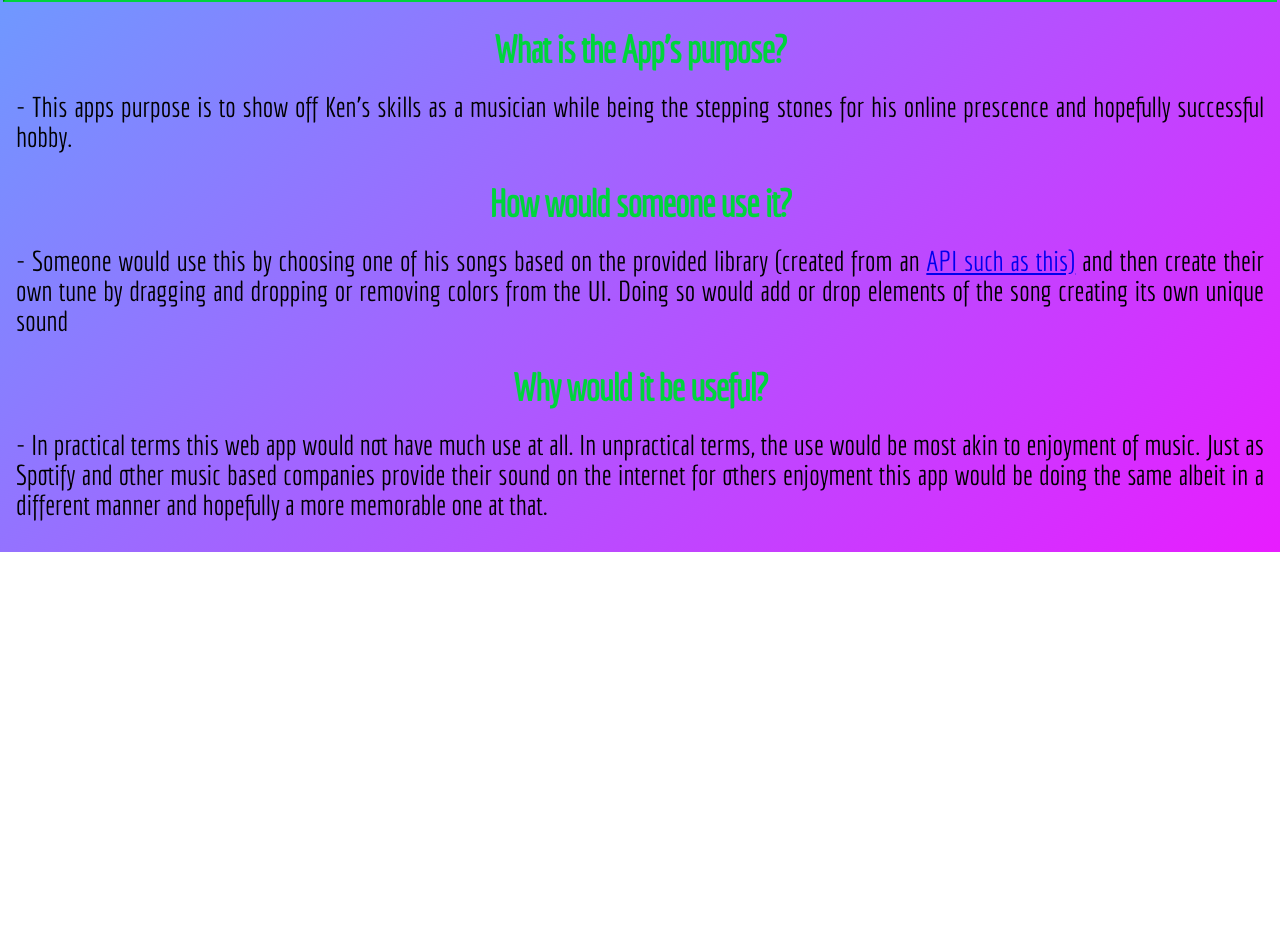
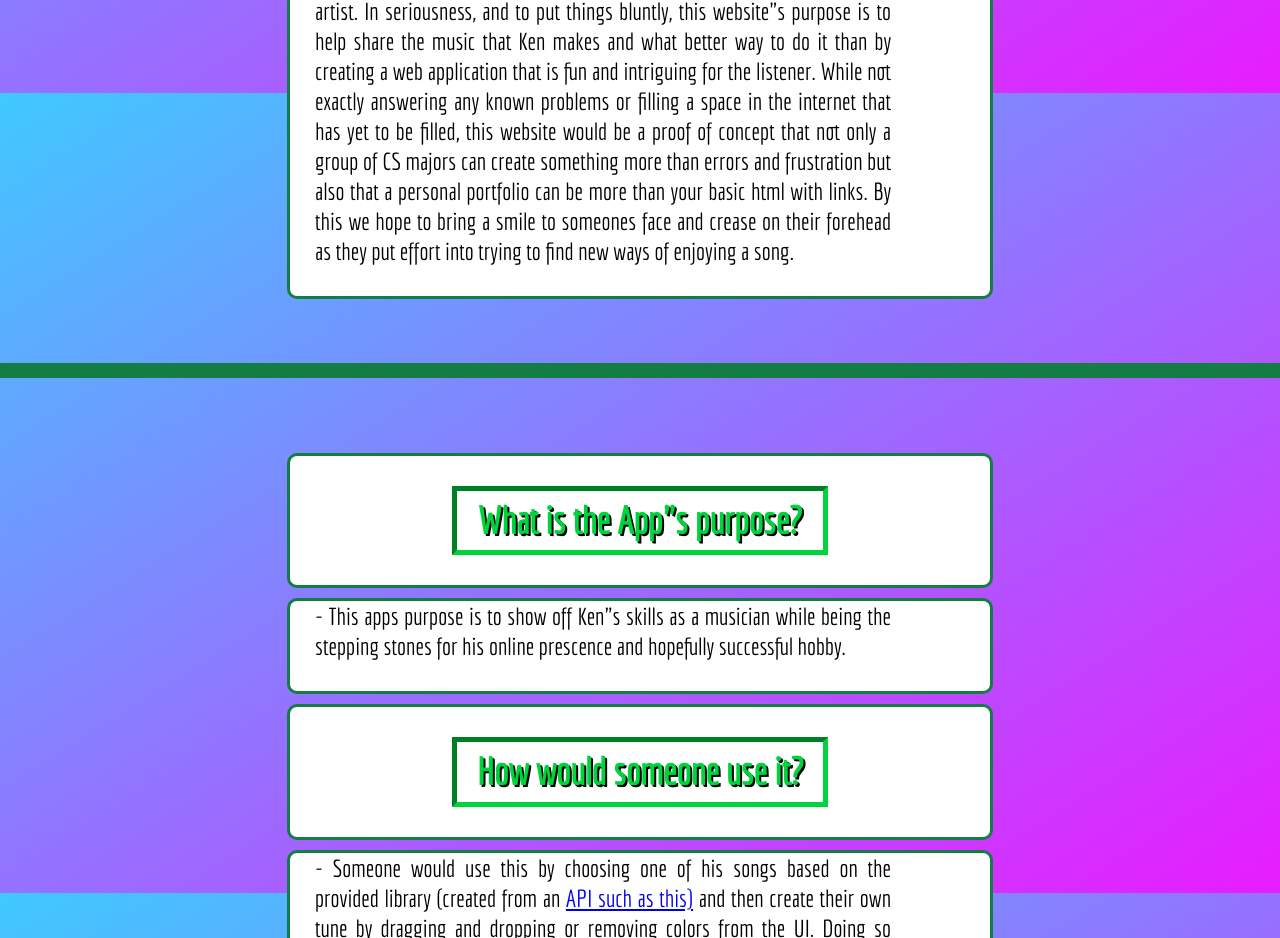
Before and after one commit to wwu-cptr220-a22/project-samuelhoffmann1, a website: page info.html in a window 1280 px wide. Shown: the part 707-1645 px from the top of the page. Before the commit the page ends 1259 px from the top, so only its background shows below. Drawn offline with nearby package versions, Linux system fonts and the light colour scheme.

Commit message:
gh-pages commit

```diff
--- a/css/howto.css
+++ b/css/howto.css
@@ -1,35 +1,37 @@
 html {
   background-image: linear-gradient(to bottom right, #40c9ff, #e81cff);
+  height: 100%;
+  margin: 0;
+  background-repeat: no-repeat;
+  background-attachment: fixed;
+}
+
+img {
+  display: none;
 }
 
 * {
   font-family: Economica, sans-serif;
 }
 
-body {
-  background-image: url("../images/howto.png"), url("../images/howto.png");
-  background-position: top left, top right;
-  background-size: 150px, 150px;
-  background-repeat: repeat-y, repeat-y;
-}
-
-.container {
-  display: flex;
-  justify-content: center;
+#navbar {
+  position: fixed;
+  width: 300px;
+  height: fit-content;
+  padding: 8px;
+  border: 3px solid #147d43;
+  top: 2%;
+  left: 50%;
+  margin-left: -150px;
+  background-color: #00d43c;
   text-align: center;
-  width: fit-content;
-  height: 30px;
-  position: fixed;
-  top: 2%;
-  left: 35%;
-  background-color: #00d43c;
 }
 
 a {
-  padding: 15px;
+  padding: 18px;
   text-decoration: none;
   color: white;
-  font-size: 26px;
+  font-size: 14px;
 }
 
 a:hover {
@@ -37,25 +39,97 @@ a:hover {
 }
 
 h1 {
-  margin: auto;
-  margin-top: 2rem;
   text-align: center;
-  padding: 1rem;
-  left: 28px;
   color: #00d43c;
-  font-size: 44px;
+  font-size: 32px;
   text-shadow: 2px 2px white;
   font-family: Economica, sans-serif;
+}
+
+.information {
+  display: flex;
+  flex-direction: column;
+  padding: 3rem;
 }
 
 p {
   color: black;
   font-family: Economica, sans-serif;
-  font-size: 28px;
-  line-height: 30px;
-  margin: auto;
+  font-size: 18px;
+  line-height: 20px;
   margin-bottom: 30px;
-  width: 42rem;
+  margin-left: 2rem;
+  margin-right: 2rem;
   text-align: justify;
   text-justify: inter-word;
 }
+
+.item {
+  border: 3px solid #147d43;
+  border-radius: 10px;
+  background-color: white;
+  width: 400px;
+  margin: auto;
+  margin-top: 20px;
+}
+
+@media (min-width: 768px) {
+  .imgbox {
+    display: grid;
+    height: 50%;
+    background-color: #57d3d1;
+  }
+
+  .center-fit {
+    display: inline;
+    max-width: 50%;
+    max-height: 50vh;
+    margin: auto;
+  }
+
+  #navbar {
+    display: none;
+  }
+
+  h1 {
+    text-align: center;
+    color: #00d43c;
+    font-size: 38;
+    text-shadow: 2px 2px black;
+    font-family: Economica, sans-serif;
+  }
+
+  p {
+    color: black;
+    font-family: Economica, sans-serif;
+    font-size: 24px;
+    line-height: 30px;
+    margin: auto;
+    margin-left: 25px;
+    margin-right: 25px;
+    margin-bottom: 30px;
+    width: 24rem;
+    text-align: justify;
+    text-justify: inter-word;
+  }
+
+  .information {
+    display: flex;
+    flex-direction: row;
+    overflow-x: scroll;
+  }
+
+  .item {
+    padding: 16px;
+    border: 3px solid #147d43;
+    border-radius: 10px;
+    background-color: white;
+    margin: 10px;
+    flex: 0 0 auto;
+    width: auto;
+    height: 500px;
+    max-width: 100%;
+    margin-right: 10px;
+    margin-left: 10px;
+  }
+}
--- a/css/project.css
+++ b/css/project.css
@@ -4,16 +4,12 @@ body {
 }
 
 .gradiantui {
-  height: 55vh;
+  height: 40vh;
   width: 80%;
   margin: auto;
   background-color: white;
   margin-top: 20px;
   display: flex;
-}
-
-html {
-  background-color: black;
 }
 
 p,
@@ -55,14 +51,13 @@ a {
 .buttons {
   display: flex;
   width: 80%;
-  height: 150px;
   margin: auto;
   margin-top: 20px;
   flex-flow: wrap;
   justify-content: space-between;
 }
 
-.container2 {
+.instrument {
   display: flex;
   align-items: center;
   justify-content: center;
@@ -74,6 +69,7 @@ a {
   padding-right: 100px;
   margin: 10px;
   border-radius: 5px;
+  align-self: center;
 }
 
 #soundfile {
--- a/css/style.css
+++ b/css/style.css
@@ -1,45 +1,96 @@
 h1 {
   text-align: center;
-  padding: 1rem;
   outline: 5px inset #00d43c;
+  width: 50%;
+  margin: auto;
   color: #00d43c;
-  font-size: 40px;
-  text-shadow: 2px 2px white;
+  font-size: 32px;
+  text-shadow: 2px 2px black;
+  font-family: Economica, sans-serif;
+  padding: 0.5rem;
+  margin-top: 5%;
+  margin-bottom: 5%;
+}
+
+.information {
+  display: flex;
+  flex-direction: column;
+  padding: 3rem;
+}
+
+.item {
+  border: 3px solid #147d43;
+  border-radius: 10px;
+  background-color: white;
+  width: 360px;
+  margin: auto;
+  margin-top: 10px;
 }
 
 body {
   background-image: linear-gradient(to bottom right, #40c9ff, #e81cff);
+  height: 100%;
+  margin: 0;
+  background-repeat: no-repeat;
+  background-attachment: fixed;
 }
 
 p {
   color: black;
   font-family: Economica, sans-serif;
-  font-size: 28px;
-  line-height: 30px;
-  padding: 0.5rem;
-  margin: 0 0 24px;
+  font-size: 24px;
+  line-height: 22px;
+  margin-bottom: 30px;
+  margin-left: 2rem;
+  margin-right: 2rem;
   text-align: justify;
   text-justify: inter-word;
 }
 
-dt {
-  color: #00d43c;
-  font-family: Economica, sans-serif;
-  font-size: 38px;
-  font-weight: bold;
-  letter-spacing: -1px;
-  line-height: 1;
-  text-align: center;
-  padding-bottom: 1rem;
+@media (min-width: 768px) {
+  p {
+    color: black;
+    font-family: Economica, sans-serif;
+    font-size: 24px;
+    line-height: 30px;
+    margin: auto;
+    margin-left: 25px;
+    margin-right: 25px;
+    margin-bottom: 30px;
+    width: 36rem;
+    text-align: justify;
+    text-justify: inter-word;
+  }
+
+  h1 {
+    text-align: center;
+    outline: 5px inset #00d43c;
+    width: 50%;
+    margin: auto;
+    color: #00d43c;
+    font-size: 38px;
+    text-shadow: 2px 2px black;
+    font-family: Economica, sans-serif;
+    padding: 0.5rem;
+    margin-top: 5%;
+    margin-bottom: 5%;
+  }
+
+  .item {
+    border: 3px solid #147d43;
+    border-radius: 10px;
+    background-color: white;
+    width: 700px;
+    margin: auto;
+    margin-top: 10px;
+  }
+
+  hr {
+    display: block;
+    height: 1px;
+    border: 0;
+    border-top: 15px solid #147d43;
+    margin: 1em 0;
+    padding: 0;
+  }
 }
-
-dd {
-  color: black;
-  font-family: Economica, sans-serif;
-  font-size: 28px;
-  line-height: 30px;
-  padding: 0.5rem;
-  margin: 0 0 24px;
-  text-align: justify;
-  text-justify: inter-word;
-}
--- a/info.html
+++ b/info.html
@@ -4,17 +4,22 @@
 <head>
   <meta charset="utf-8">
   <title>Project Proposal</title>
+  <meta name="viewport" content="width=device-width, initial-scale=1, shrink-to-fit=no"/>
+  <!-- normalize.css for cross-browser stuff -->
+  <link rel="stylesheet" href="https://cdnjs.cloudflare.com/ajax/libs/normalize/8.0.0/normalize.min.css">
   <!-- include required fonts -->
   <link href="https://fonts.googleapis.com/css?family=Economica:300,400" rel="stylesheet">
   <link rel="stylesheet" href="css/style.css">
 </head>
 
 <body>
-  <section id="topicdescription">
+  <section class="information">
+    <div class="item">
   <h1>
     Topic Description
   </h1>
-
+  </div>
+  <div class="item">
   <p>
     This is an interactive music environment website. It is similar to the idea of
     <a href="https://www.bigbluebubble.com/home/games/my-singing-monsters-series/my-singing-monsters/">"My Singing
@@ -29,6 +34,8 @@
     what you see,
     hopefully not just creating something pretty to hear but also to see.
   </p>
+  </div>
+  <div class="item">
   <p>
     The reason for developing this app is really quite simple. To not only create a profile for the wonderous Ken
     Norton but to
@@ -37,7 +44,7 @@
     <a href="https://soundcloud.com/">SoundCloud</a> (where his music shall be sourced) but also tell all their
     friends and family
     creating a launching pad for his new carrer as a nationwide artist.
-    In seriousness, and to put things bluntly, this website's purpose is to help share the music that Ken makes and
+    In seriousness, and to put things bluntly, this website"s purpose is to help share the music that Ken makes and
     what better way
     to do it than by creating a web application that is fun and intriguing for the listener. While not exactly
     answering any known
@@ -49,33 +56,41 @@
     effort into
     trying to find new ways of enjoying a song.
   </p>
+  </div>
   </section>
-
-  <section id="potentialapps">
-  <h1>
-    Potential Applications
-  </h1>
-  <dl>
-    <dt>What is the App's purpose?</dt>
-    <dd>- This apps purpose is to show off Ken's skills as a musician while being the stepping stones for his
+  <hr/>
+  <section class="information">
+    <div class="item">
+    <h1>What is the App"s purpose?</h1>
+  </div>
+  <div class="item">
+    <p>- This apps purpose is to show off Ken"s skills as a musician while being the stepping stones for his
       online prescence and hopefully successful hobby.
-    </dd>
-    <dt>How would someone use it?</dt>
-    <dd>- Someone would use this by choosing one of his songs based on the provided library (created from an
+    </p>
+  </div>
+  <div class="item">
+    <h1>How would someone use it?</h1>
+  </div>
+  <div class="item">
+    <p>- Someone would use this by choosing one of his songs based on the provided library (created from an
       <a href="https://developers.soundcloud.com/docs/api/guide#uploading"> API such as this)</a> and then create
       their own tune
       by dragging and dropping or removing colors from the UI. Doing so would add or drop elements of the song
       creating its own unique
       sound
-    </dd>
-    <dt>Why would it be useful?</dt>
-    <dd>- In practical terms this web app would not have much use at all. In unpractical terms, the use would be most
+    </p>
+  </div>
+  <div class="item">
+    <h1>Why would it be useful?</h1>
+  </div>
+  <div class="item">
+    <p>- In practical terms this web app would not have much use at all. In unpractical terms, the use would be most
       akin to enjoyment
       of music. Just as Spotify and other music based companies provide their sound on the internet for others
       enjoyment this app would be
       doing the same albeit in a different manner and hopefully a more memorable one at that.
-    </dd>
-  </dl>
+    </p>
+    </div>
   </section>
 </body>
 
```
Also changed, not shown: howto.html (+18 -15 lines), index.html (+13 -10 lines), images/howto.png.
